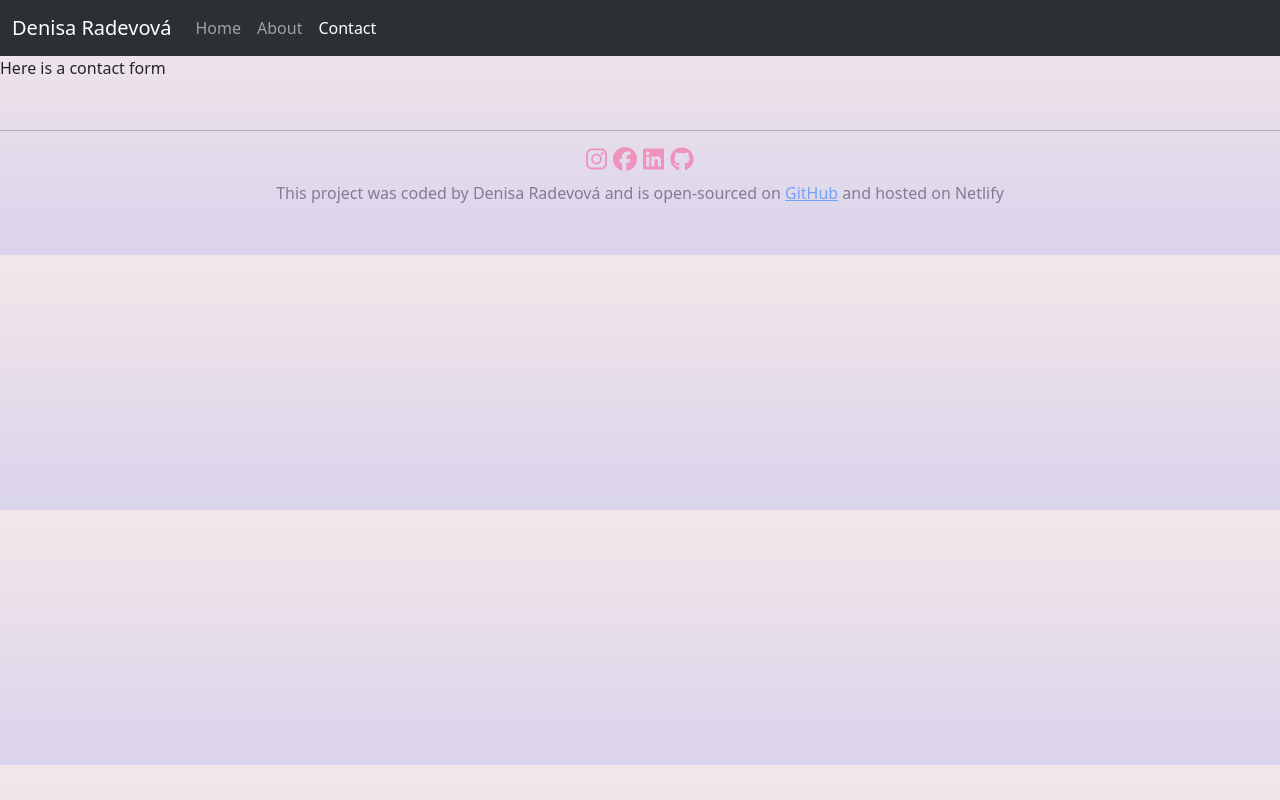
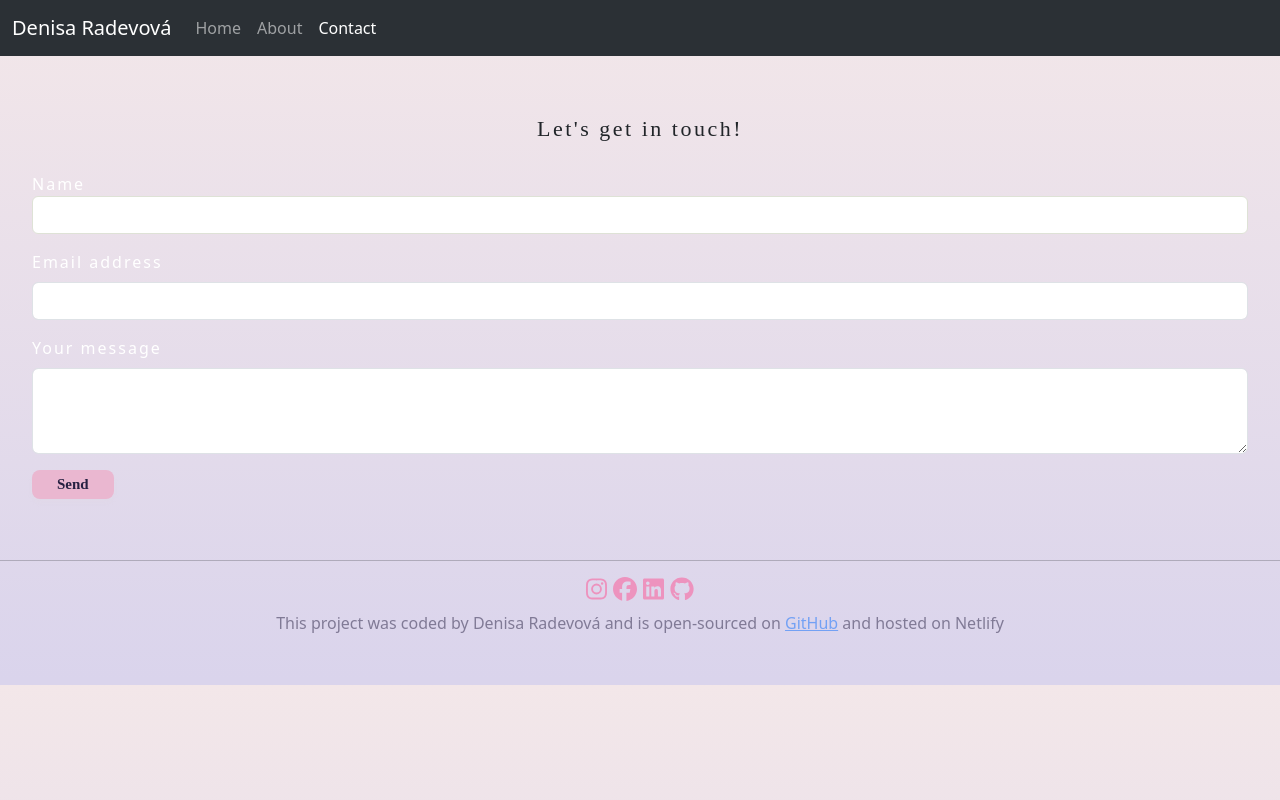
Before and after one commit to radevden/portfolio-new, a React (Vite) app: page /contact in a window 1280 px wide. Built offline with nearby package versions, Linux system fonts and the light colour scheme.

Commit message:
created contact form

```diff
--- a/src/About.jsx
+++ b/src/About.jsx
@@ -1,5 +1,6 @@
 import React from "react";
 import 'bootstrap/dist/css/bootstrap.min.css';
+import me from './assets/images/me.png';
 
 export default function About () {
     return (
@@ -26,7 +27,7 @@ export default function About () {
                     </h4>
                 </div>
                 <div class="col-sm-6 mb-4">
-                    <img src="" alt="me" />
+                    <img src="" alt="me" className="img-fluid rounded" />
                 </div>
             </div>
         </div>
--- a/src/App.css
+++ b/src/App.css
@@ -57,21 +57,6 @@ body {
     margin: 40px 0;
   }
 
-  #submit {
-    padding: 10px 50px !important;
-    background: #ed93be !important;
-    box-shadow: 0px 4px 4px rgba(223, 220, 220, 0.1);
-    border-radius: 10px !important;
-    border: #ed93be !important;
-    justify-content: center;
-    align-items: center;
-    color: #272142 !important;
-    font-size: 14px !important;
-    font-family: Montserrat !important;
-    font-weight: 700 !important;
-    transition: all 200ms ease-in-out !important;
-    float: right;
-  }
 
   #button:hover {
     background: #C9ABAF;
@@ -79,11 +64,6 @@ body {
     border: #C9ABAF;
   }
 
-  #submit:hover {
-    background: #C9ABAF;
-    color: #231e3c;
-    border: #C9ABAF;
-  }
 
   footer {
     text-align: center;
@@ -395,9 +375,63 @@ body {
     font-size: 18px;
     list-style-type: none;
     text-align: left;
+    padding-left: 0;
   }
 
   li {
     padding: 0;
     margin: 0;
   }
+
+.container-form {
+  max-width: 95%;
+  display: block;
+  margin: 0 auto;
+  padding: 20px 0 40px 0;
+}
+
+.name-form {
+  border: 1px #dee2d6 solid;
+  border-radius: var(--bs-border-radius);;
+  width: 100%;
+  padding: 0.375rem 0.75rem;
+  font-size: 1rem;
+  font-weight: 400;
+  line-height: 1.5;
+  transition: border-color 0.15s ease-in-out, box-shadow 0.15s ease-in-out;
+}
+
+.name-form:focus {
+  color: var(--bs-body-color);
+  background-color: var(--bs-body-bg);
+  border-color: #86b7fe;
+  outline: 0;
+  box-shadow: 0 0 0 .25rem rgba(13, 110, 253, .25);
+}
+
+  .hcontact {
+    font-size: 22px!important;
+    margin-top: 40px!important;
+  }
+
+  .contactbtn {
+    padding: 3px 25px;
+    background: #eab7d0;
+    box-shadow: 0px 4px 4px rgba(223, 220, 220, 0.1);
+    border-radius: 8px;
+    border: #eab7d0;
+    justify-content: center;
+    align-items: center;
+    color: #272142 !important;
+    font-size: 15px !important;
+    font-family: Montserrat !important;
+    font-weight: 700 !important;
+    transition: all 200ms ease-in-out !important;
+    float: left;
+  }
+
+  .contactbtn:hover {
+    background: #e8c7d7;
+    color: #231e3c;
+    border: #e8c7d7;
+  }
--- a/src/Contact.jsx
+++ b/src/Contact.jsx
@@ -2,6 +2,23 @@ import React from "react";
 
 export default function Contact () {
     return (
-        "Here is a contact form"
+        <div class="container-form">
+            <h2 class="hcontact">Let's get in touch!</h2>
+            <form action="mailto:radevden@gmail.com" method="post" enctype="text/plain">
+            <div class="mb-3">
+                    <label for="nameInput" class="name-label">Name</label>
+                    <input type="text" class="name-form" id="nameInput" />
+                </div>
+                <div class="mb-3">
+                    <label for="emailInput" class="form-label">Email address</label>
+                    <input type="email" class="form-control" id="emailInput" />
+                </div>
+                <div class="mb-3">
+                    <label for="textArea" class="form-label">Your message</label>
+                    <textarea class="form-control" id="textArea" rows="3"></textarea>
+                </div>
+                <input type="submit" class="contactbtn" value="Send"></input>
+            </form>
+        </div>
     );
 }
```
Also changed, not shown: 1 other file (tests, documents, lock files or other folders).
